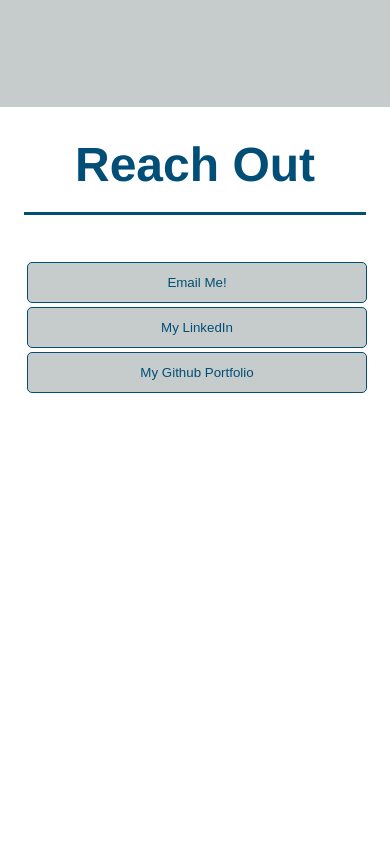
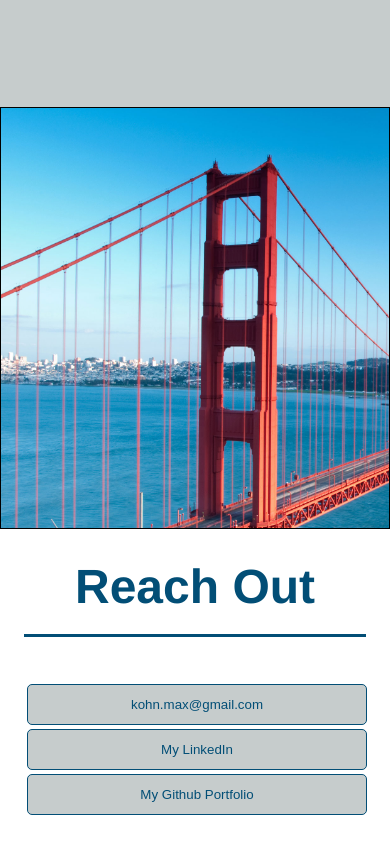
Before and after one commit to mkohn4/portfolio-project, a plain HTML site: page index.html in a window 390 px wide. Shown: the part 2287-3140 px from the top of the page. Before the commit the page ends 2722 px from the top, so only its background shows below. Drawn offline with Linux system fonts and the light colour scheme.

Commit message:
update media query break points and css

```diff
--- a/assets/css/style.css
+++ b/assets/css/style.css
@@ -161,7 +161,7 @@ header nav li a:hover {
 
 /*shared section styles --end*/
 
-/*break point to add a section with a cool fixed image -- start*/
+/*break point to add a section with a cool fixed image of nyc -- start*/
 .page-break-bg {
     min-height: 50vh;
     border: 1px solid #000;
@@ -170,9 +170,7 @@ header nav li a:hover {
     background-attachment: fixed;
     background-position: center;
 }
-
-
-/*break point to add a section with a cool fixed image -- end*/
+/*break point to add a section with a cool fixed image of nyc -- end*/
 
 
 /*projects section style -- start*/
@@ -207,6 +205,17 @@ header nav li a:hover {
 
 /*projects section style -- end*/
 
+/*break point to add a section with a cool fixed image of SF -- start*/
+.page-break-bg-2 {
+    min-height: 50vh;
+    border: 1px solid #000;
+    background-image: url('../images/sf-img.jpg');
+    background-size: cover;
+    background-attachment: fixed;
+    background-position: left;
+}
+/*break point to add a section with a cool fixed image of SF -- end*/
+
 /*Reach out section -- start*/
 .contact {
     background-color: var(--white);
@@ -235,7 +244,7 @@ header nav li a:hover {
 }
 
 .contact-info a {
-    width: 15vw;
+    text-decoration: none;
 }
 
 .contact-info button {
@@ -246,8 +255,8 @@ header nav li a:hover {
     text-align: center;
     background-color: var(--grey);
     color: var(--navy);
-    width: 100%;
 }
+
 
 .contact-info button:hover {
     cursor: pointer;
@@ -309,8 +318,9 @@ section {
 }
 /*Smaller desktops - END*/
 
+
 /*Tablets and smaller - START*/
-@media screen and (max-width: 768px) {
+@media screen and (max-width: 791px) {
     /*this will be applied to any screen between 768px and 980px*/
 
     /*Resize hero for smaller devices*/
@@ -392,6 +402,13 @@ section {
 /*Mobile phones and smaller -- START*/
 @media screen and (max-width: 575px) {
     /*this will be applied on screens below 575px*/
+
+    /*update size of hover buttons*/
+    header nav li a:hover {
+        font-weight: bolder;
+        font-size: 1.3em;
+    }
+
     /*make button full width for form*/
     .hero-form button {
         width: 100%;
--- a/index.html
+++ b/index.html
@@ -55,6 +55,7 @@
        </div>
         </section>
 
+        <!--page break with nyc img-->
         <section class="page-break-bg">
         </section>
 
@@ -97,21 +98,30 @@
         </section>
     </section>
 
+    <!--page break section with SF img-->
+    <section class="page-break-bg-2">
+    </section>
+
         <!--reach out section-->
         <section id="contact" class="contact">
             <div class="flex-row">
                 <h2 class="section-title">Reach Out</h2>
             </div>
             <div class="contact-info">
-                <a href="mailto:kohn.max@gmail.com" class="contact-links">
-                    <button>Email Me!</button>
+
+                    <a href="mailto:kohn.max@gmail.com" class="contact-links">
+                        <button> kohn.max@gmail.com</button>
+                    </a>
+
+                <a href="https://www.linkedin.com/in/maxwellkohn/" class="contact-links">
+                    <button> My LinkedIn</button>
                 </a>
-                <a href="https://www.linkedin.com/in/maxwellkohn/" class="contact-links">
-                    <button>My LinkedIn</button>
-                </a>
+
+
                 <a href="https://github.com/mkohn4" class="contact-links">
                     <button>My Github Portfolio</button>
                 </a>
+
             </div>
         </section>
 
```
Also changed, not shown: assets/images/sf-img.jpg (added). Lines whose indentation alone changed are shown as unchanged.
